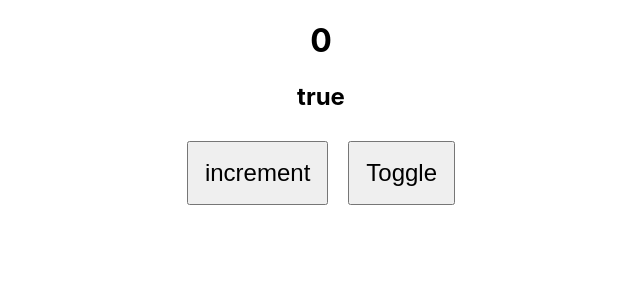
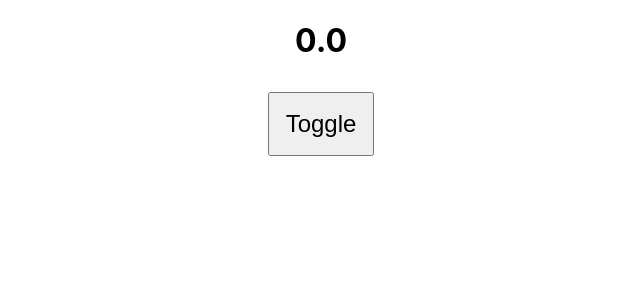
Before and after one commit to Arafat-alim/JS-practice, a React (Create React App) app in the folder ReactJS/project-one/: page / in a window 1280 px wide. Shown: the top 300 px of the page, without its empty margins (319-959 px from the left). Built offline with nearby package versions, Linux system fonts and the light colour scheme.

Commit message:
use effect concept added.

```diff
--- a/ReactJS/project-one/src/App.js
+++ b/ReactJS/project-one/src/App.js
@@ -1,11 +1,10 @@
 import "./App.css";
-
-import UseEffectSkipStates from "./components/UseEffectSkipStates15";
+import UseEffectCondRen16 from "./components/UseEffectCondRen16";
 
 function App() {
   return (
     <div className="App">
-      <UseEffectSkipStates />
+      <UseEffectCondRen16 />
     </div>
   );
 }
--- a/ReactJS/project-one/src/components/UseEffectCondRen16.js
+++ b/ReactJS/project-one/src/components/UseEffectCondRen16.js
@@ -1,9 +1,12 @@
-import React from "react";
-
+import React, { useState } from "react";
+import UseEffectShowXY16b from "./UseEffectShowXY16b";
+// ! *** ComponentWillUnmount() - cleaning effect
 function UseEffectCondRen16() {
+  const [showData, changeData] = useState(true);
   return (
     <div>
-      <h1>sd</h1>
+      {showData ? <UseEffectShowXY16b /> : <h1>No data to show</h1>}
+      <button onClick={() => changeData(!showData)}>Toggle</button>
     </div>
   );
 }
--- /dev/null
+++ b/ReactJS/project-one/src/components/UseEffectShowXY16b.js
@@ -0,0 +1,25 @@
+import React, { useEffect, useState } from "react";
+
+function UseEffectShowXY16b() {
+  const [stringXY, changeXy] = useState("0.0");
+  const displayXY = (e) => {
+    let str = `${e.pageX} , ${e.pageY}`;
+    changeXy(str);
+    console.log(str);
+  };
+  useEffect(() => {
+    console.log("Use effect");
+    window.addEventListener("mousemove", displayXY);
+    return () => {
+      console.log("Clean Up code");
+      window.removeEventListener("mousemove", displayXY); //! Please add this line to remove the subscription
+    };
+  });
+  return (
+    <div>
+      <h1>{stringXY}</h1>
+    </div>
+  );
+}
+
+export default UseEffectShowXY16b;
```
Also changed, not shown: ReactJS/project-one/src/components/Refs17.js (added), 1 other file (tests, documents, lock files or other folders).
